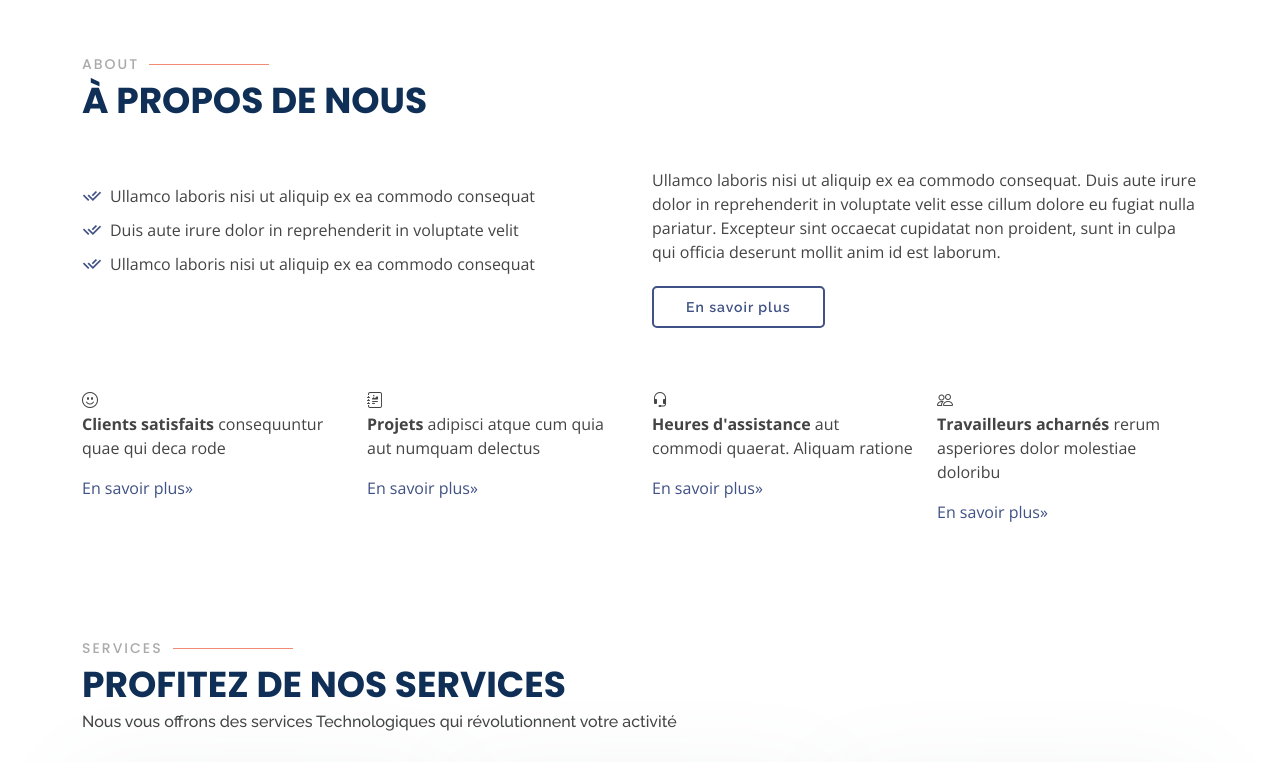
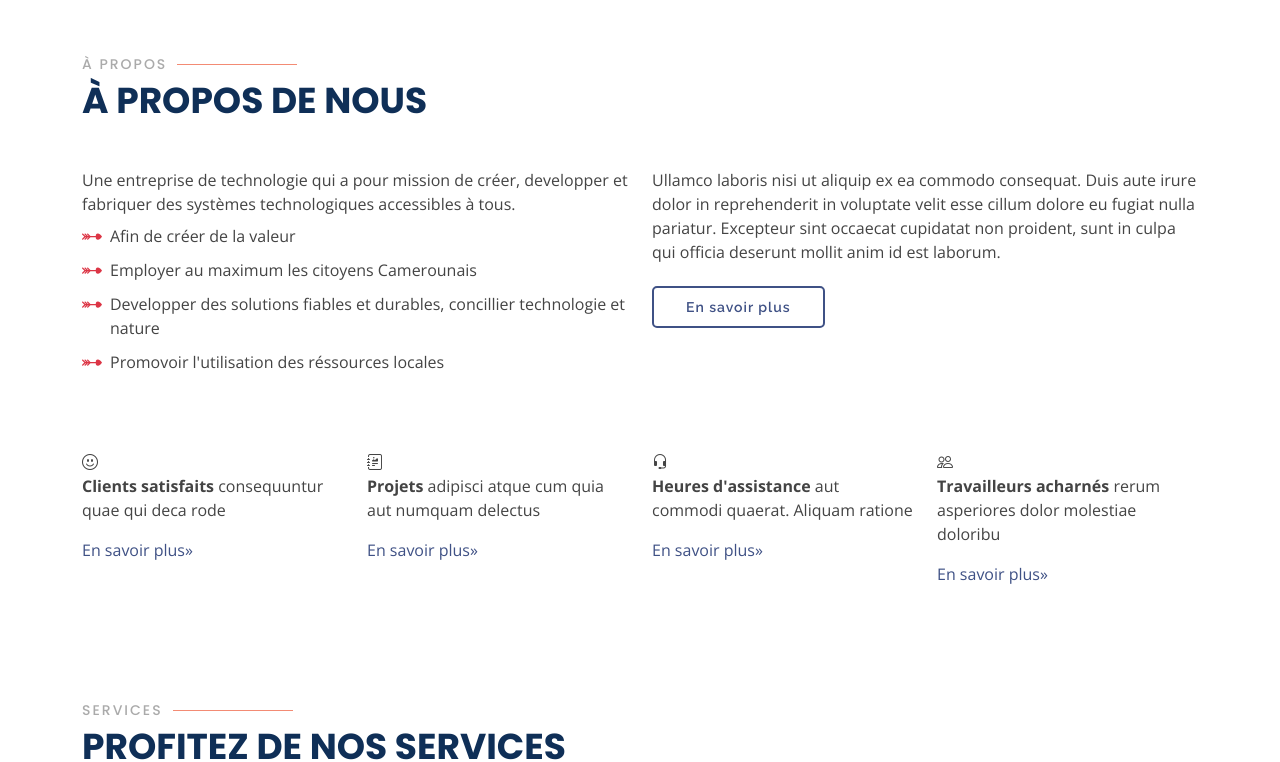
Before and after one commit to Djouvialy7/site, a plain HTML site: page index.html in a window 1280 px wide. Shown: the part 800-1562 px from the top of the page. Drawn offline with nearby package versions, Linux system fonts and the light colour scheme.

Commit message:
final modification

```diff
--- a/index.html
+++ b/index.html
@@ -40,7 +40,7 @@
 
 
 
-      <a href="index.html" class="logo"><img src="assets/img/logo1.png" alt="" class="img-fluid"></a>
+      <a href="index.html" class="logo"><img src="assets/img/logo2.png" alt="" ></a>
 
       <nav id="navbar" class="navbar">
         <ul>
@@ -127,19 +127,20 @@
       <div class="container" data-aos="fade-up">
 
         <div class="section-title">
-          <h2>About</h2>
+          <h2>À propos</h2>
           <p>À propos de nous</p>
         </div>
 
         <div class="row content">
           <div class="col-lg-6">
-            <p>
-
+            <p class="mb-2">
+              Une entreprise de technologie qui a pour mission de créer, developper et fabriquer des systèmes technologiques accessibles à tous.
             </p>
             <ul>
-              <li><i class="ri-check-double-line"></i> Ullamco laboris nisi ut aliquip ex ea commodo consequat</li>
-              <li><i class="ri-check-double-line"></i> Duis aute irure dolor in reprehenderit in voluptate velit</li>
-              <li><i class="ri-check-double-line"></i> Ullamco laboris nisi ut aliquip ex ea commodo consequat</li>
+              <li><i class="bi bi-heart-arrow fa-1x text-danger"></i> Afin de créer de la valeur</li>
+              <li><i class="bi bi-heart-arrow fa-2x text-danger"></i> Employer au maximum les citoyens Camerounais</li>
+              <li><i class="bi bi-heart-arrow fa-2x text-danger"></i> Developper des solutions fiables et durables, concillier technologie et nature</li>
+              <li><i class="bi bi-heart-arrow fa-2x text-danger"></i> Promovoir l'utilisation des réssources locales</li>
             </ul>
           </div>
           <div class="col-lg-6 pt-4 pt-lg-0">
@@ -422,13 +423,13 @@
       <div class="container" data-aos="zoom-in">
 
         <div class="text-center">
-          <h3>Call To Action</h3>
-          <p> Duis aute irure dolor in reprehenderit in voluptate velit esse cillum dolore eu fugiat nulla pariatur. Excepteur sint occaecat cupidatat non proident, sunt in culpa qui officia deserunt mollit anim id est laborum.</p>
-          <a class="cta-btn" href="#">Call To Action</a>
+          <h3>Découvrir l'application Qlearning</h3>
+          <p> l’application dispose d'un moteur de recherche rapide, avec plus de 15 000 épreuves d'examens et sujets des grandes écoles consignées et des corrections Le suivi de l’apprenant est personnalisé, la disponibilité permanente des enseignants.</p>
+          <a class="cta-btn mx-4" href="#"> Telecharger sur <br> AppStrore</a>  <a class="cta-btn" href="#">Telecharger sur <br> Playstore</a>
         </div>
 
       </div>
-    </section><!-- End Cta Section -->
+    </section>
 
 
     <!-- ======= Team Section ======= -->
```
Also changed, not shown: assets/img/apple.png (added), assets/img/logo-apple-appstore-svgrepo-com.svg (added), assets/img/logo2.png (added), assets/img/os-apple-svgrepo-com.svg (added).
